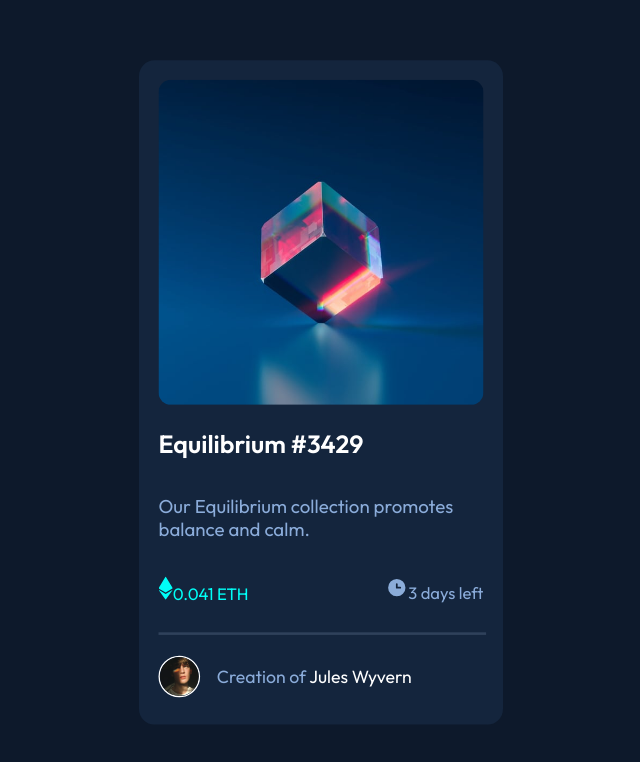
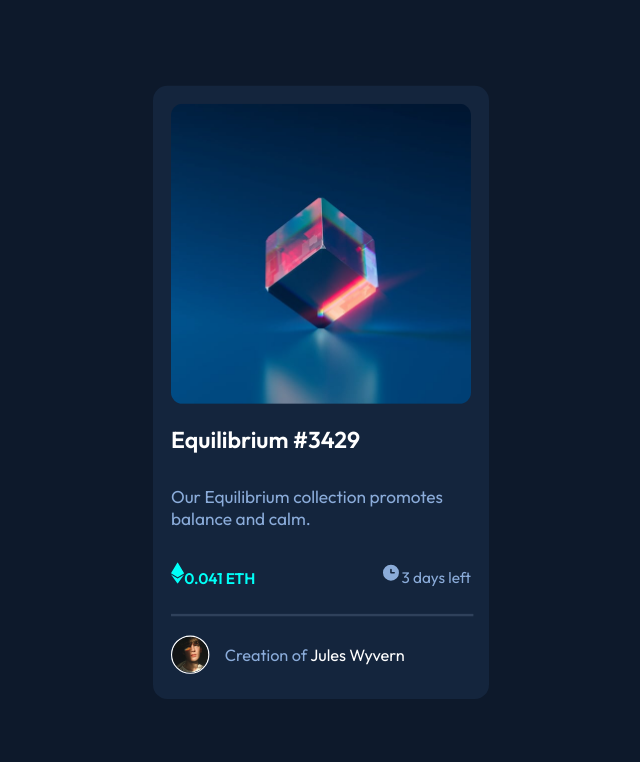
Before and after one commit to Sonik6/nft-preview, a plain HTML site: page index.html in a window 1280 px wide. Shown: the whole page, without its empty margins (319-959 px from the left). Drawn offline with Linux system fonts and the light colour scheme; files whose address does not match are found by name.

Commit message:
Update style.css

```diff
--- a/styles/style.css
+++ b/styles/style.css
@@ -54,7 +54,7 @@ main{
   background-color: hsl(216, 50%, 16%);
   padding: 15px;
   border-radius: 0.75rem;
-  transform: scale(1.3, 1.3);
+  transform: scale(1.2, 1.2);
 }
 
 .container > *{
@@ -92,6 +92,7 @@ hr{
 }
 .price {
   color: hsl(178, 100%, 50%);
+  font-weight: 600;
 }
 
 .price::before{
```
